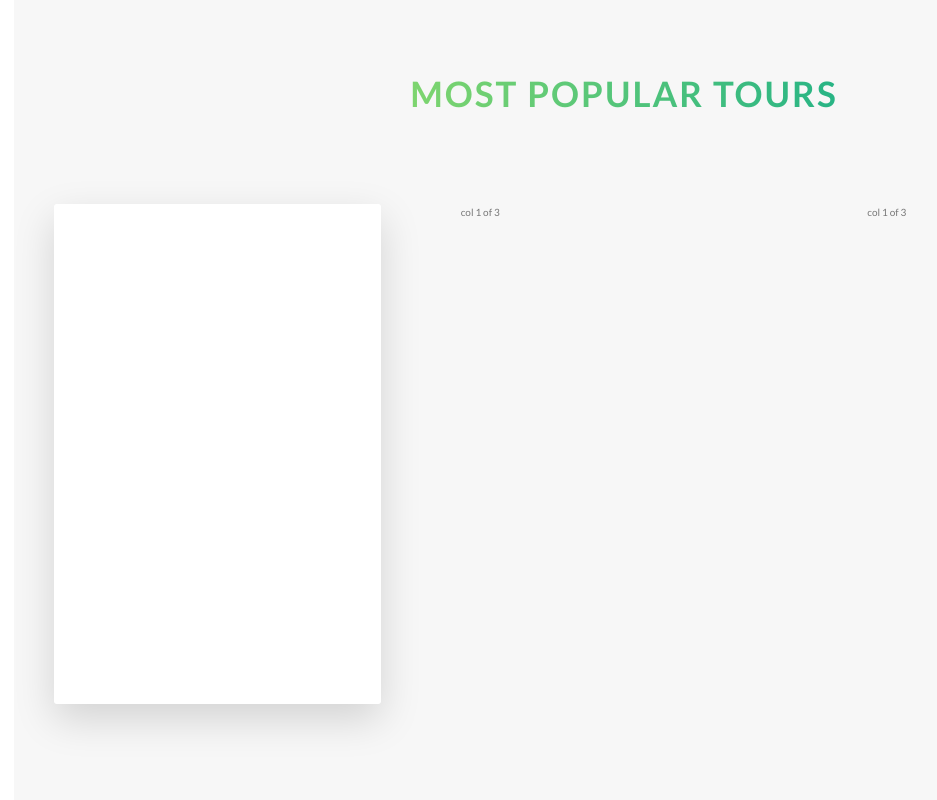
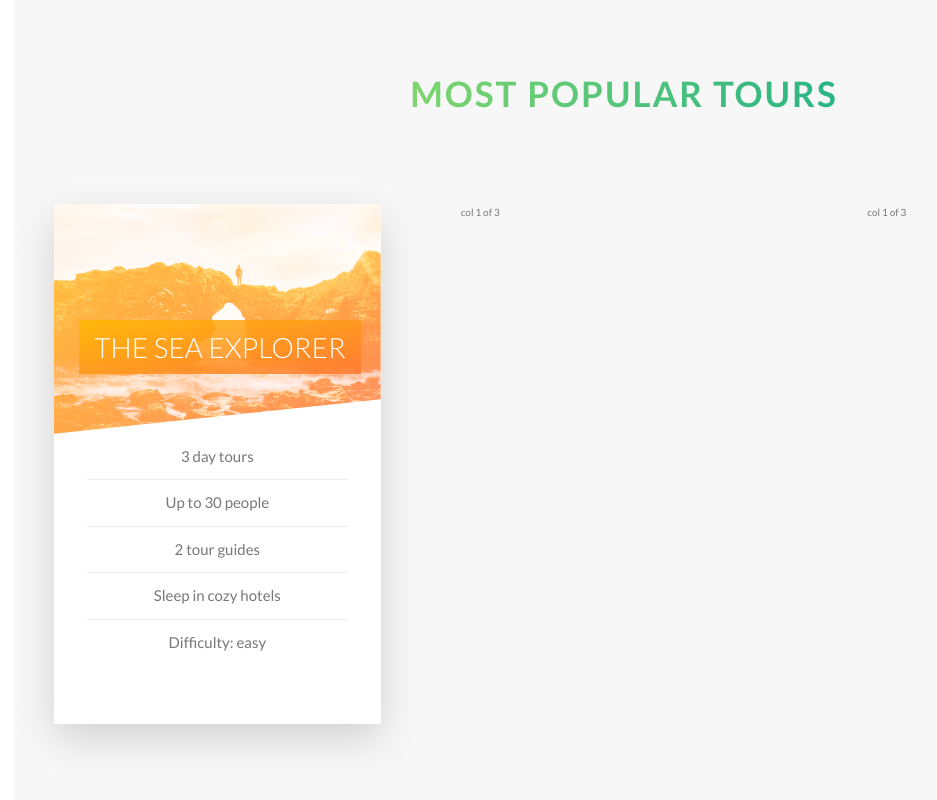
Before and after one commit to ssembatya-dennis/advanced-css-project, a website: page index.html in a window 1280 px wide. Shown: the part 2244-3044 px from the top of the page, without its empty margins (16-953 px from the left). Drawn offline with Linux system fonts and the light colour scheme.

Commit message:
style(Tours-section): style a heading in the tours section to appear like it's two lines
use the 'box-decoration-break' property to set a single heading onto to two lines but both of them treated as two indepedent elements

```diff
--- a/index.html
+++ b/index.html
@@ -177,11 +177,17 @@
                                     <div class="card__picture card__picture--1">
                                        &nbsp;
                                     </div>
-                                    <div class="card__heading">
-                                        Heading
-                                    </div>
+                                    <h4 class="card__heading">
+                                        <span class="card__heading-span card__heading-span--1"> The sea explorer</span>
+                                    </h4>
                                     <div class="card__details">
-                                        Details
+                                        <ul>
+                                            <li>3 day tours</li>
+                                            <li>Up to 30 people</li>
+                                            <li>2 tour guides</li>
+                                            <li>Sleep in cozy hotels</li>
+                                            <li>Difficulty: easy</li>
+                                        </ul>
                                     </div>
 
                                 </div>
--- a/sass/abstracts/_variables.scss
+++ b/sass/abstracts/_variables.scss
@@ -6,7 +6,7 @@ $color-grey-dark: #777;
 $color-white: #fff;
 $color-black: #000;
 $color-grey-light-1: #f7f7f7;
-
+$color-grey-light-2: #eee;
 $color-secondary-light: #ffb900;
 $color-secondary-dark: #ff7730;
 
--- a/sass/components/_card.scss
+++ b/sass/components/_card.scss
@@ -1,24 +1,25 @@
 .card {
+    //FUNCTIONALITY
     perspective: 150rem;
     position: relative;
-    height: 50rem;
+    height: 52rem;
 
     &__side {
-        color: #fff;
-        font-size: 2rem;
-        height: 50rem;
+
+        height: 52rem;
         transition: all .8s ease;
-        position: absolut e;
+        position: absolute;
         top: 0;
         left: 0;
         width: 100%;
         backface-visibility: hidden;
         border-radius: 3px;
+        overflow: hidden;
         box-shadow: 0 1.5rem 4rem rgba($color-black,  .15);
 
 
         &--front {
-            background-color: #fff;
+            background-color: $color-white;
         }
 
         &--back {
@@ -40,4 +41,59 @@
         transform: rotateY(0);
     }
 
+    //FRONT SIDE STYLING
+    &__picture {
+        background-size: cover;
+        height: 23rem;
+        background-blend-mode: screen;
+        -webkit-clip-path: polygon(0 0, 100% 0, 100% 85%, 0 100%);
+        clip-path: polygon(0 0, 100% 0, 100% 85%, 0 100%);
+
+        &--1 {
+            background-image: linear-gradient(to right bottom, $color-secondary-light, $color-secondary-dark), url(../img/nat-5.jpg );
+        }
+
+    }
+
+    &__heading {
+        font-size: 2.8rem;
+        font-weight: 300;
+        text-transform: uppercase;
+        text-align: right;
+        color: $color-white;
+        position: absolute;
+        top: 12rem;
+        right: 2rem;
+    }
+
+    &__heading-span {
+        padding: 1rem 1.5rem;
+        -webkit-box-decoration-break: clone;
+        box-decoration-break: clone;
+
+        &--1 {
+            background-image: linear-gradient(to right bottom, rgba($color-secondary-light, .85), rgba($color-secondary-dark,.85));
+        }
+    }
+
+    &__details {
+
+        ul {
+            list-style-type: none;
+            width: 80%;
+            margin: 0 auto;
+
+            li {
+                text-align: center;
+                font-size: 1.5rem;
+                padding: 1rem;
+
+                &:not(:last-child) {
+                    border-bottom: 1px solid $color-grey-light-2;
+                }
+
+            }
+        }
+    }
+
 }
--- a/sass/layout/_header.scss
+++ b/sass/layout/_header.scss
@@ -8,7 +8,7 @@
         url(../img/hero.jpg);
     background-size: cover;
     background-position: top;
-
+    webkit-clip-path: polygon(0 0,100% 0,100% 75vh, 0 100%);
     clip-path: polygon(0 0,100% 0,100% 75vh, 0 100%);
 
     &__logo-box{
```
Also changed, not shown: css/styles.css, sass/main.scss (line endings or trailing spaces).
